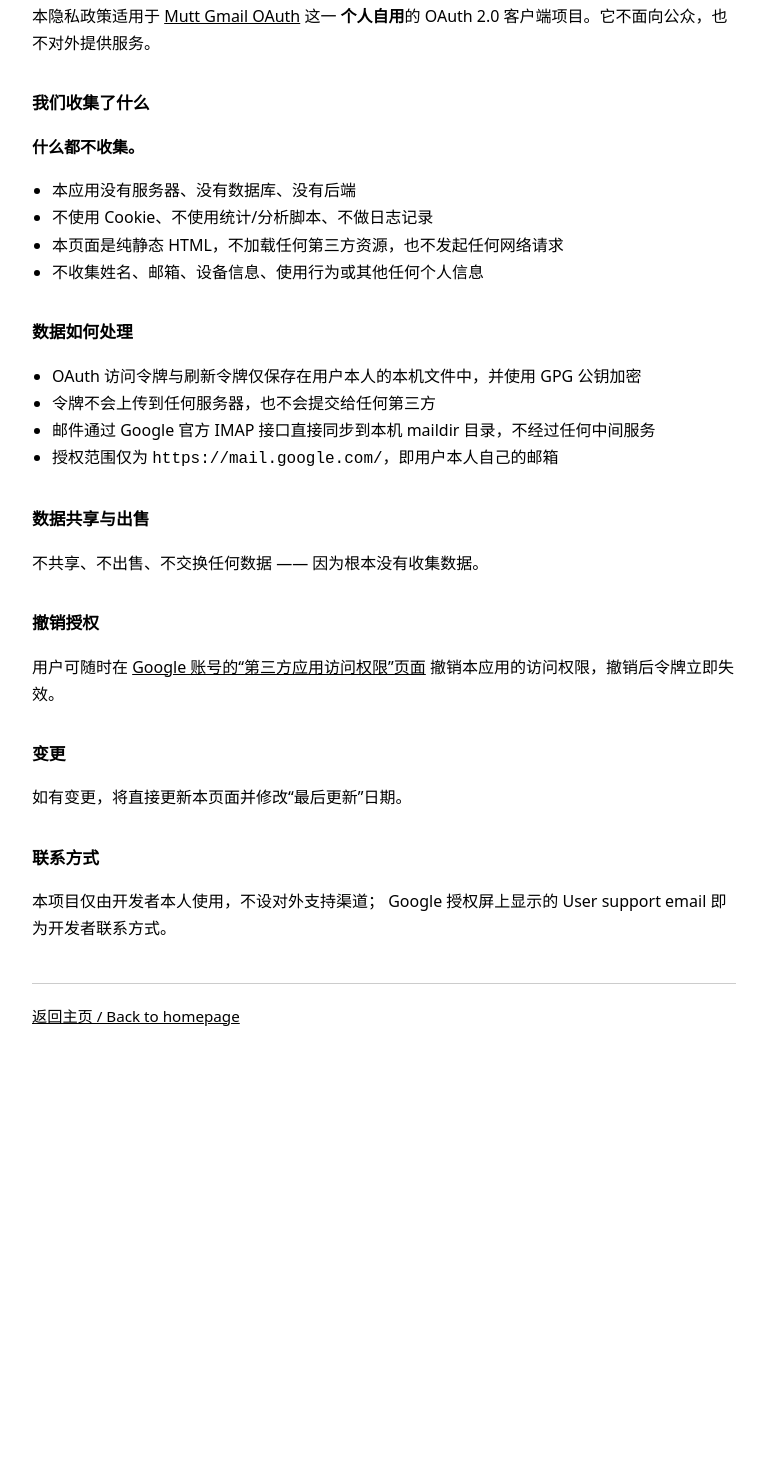
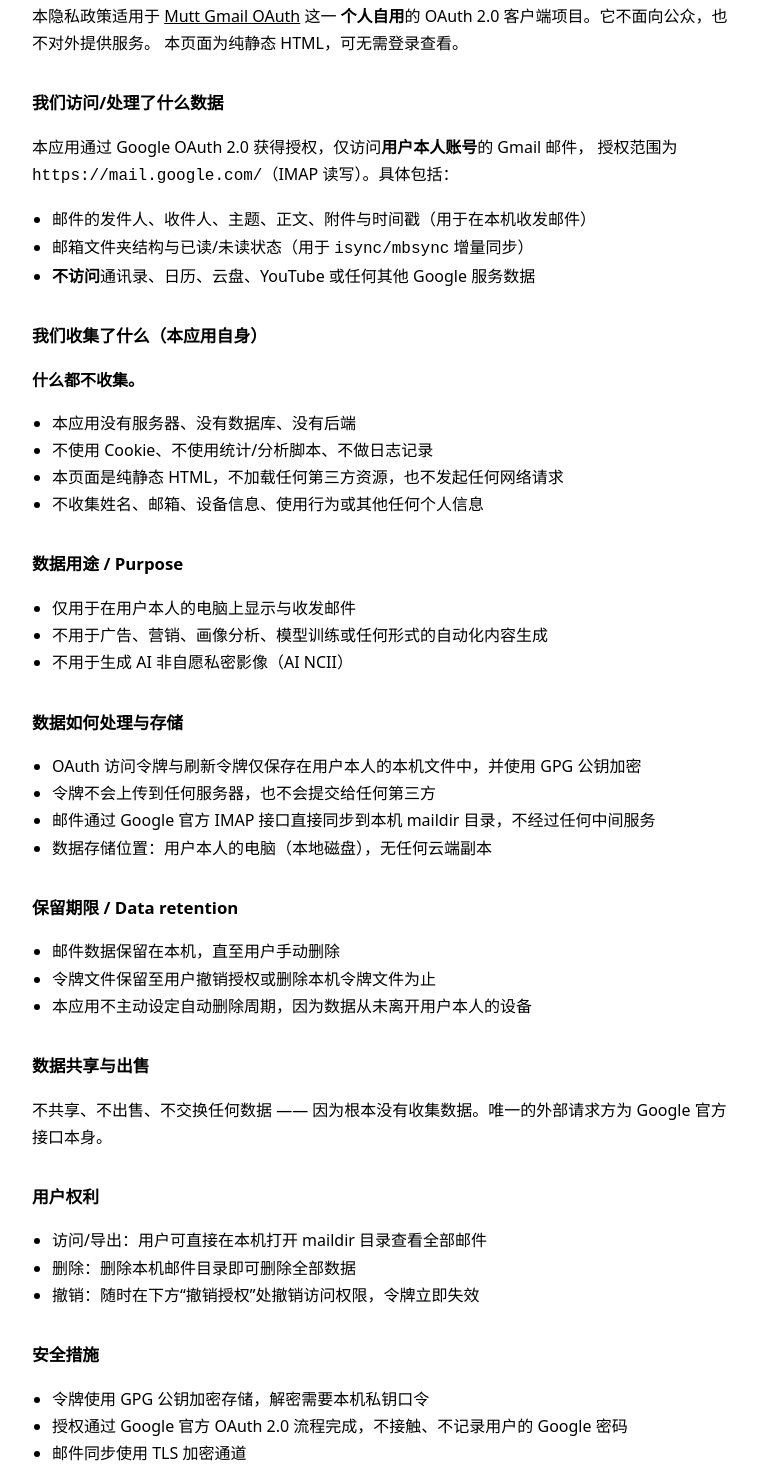
Before and after one commit to pixb/pixb.github.io, a plain HTML site: page privacy.html in a window 1280 px wide. Shown: the part 140-1610 px from the top of the page, without its empty margins (256-1023 px from the left). Before the commit the page ends 1217 px from the top, so only its background shows below. Drawn offline with Linux system fonts and the light colour scheme.

Commit message:
Expand homepage purpose/compliance and privacy policy details

```diff
--- a/privacy.html
+++ b/privacy.html
@@ -4,6 +4,7 @@
 <meta charset="utf-8">
 <meta name="viewport" content="width=device-width, initial-scale=1">
 <title>隐私政策 · Privacy Policy — Mutt Gmail OAuth</title>
+<meta name="description" content="Mutt Gmail OAuth 隐私政策：不收集任何用户数据，令牌仅本机 GPG 加密保存。">
 <style>
   :root { color-scheme: light dark; }
   body {
@@ -31,9 +32,21 @@
 <p>
   本隐私政策适用于 <a href="./index.html">Mutt Gmail OAuth</a> 这一
   <strong>个人自用</strong>的 OAuth 2.0 客户端项目。它不面向公众，也不对外提供服务。
+  本页面为纯静态 HTML，可无需登录查看。
 </p>
 
-<h2>我们收集了什么</h2>
+<h2>我们访问/处理了什么数据</h2>
+<p>
+  本应用通过 Google OAuth 2.0 获得授权，仅访问<strong>用户本人账号</strong>的 Gmail 邮件，
+  授权范围为 <code>https://mail.google.com/</code>（IMAP 读写）。具体包括：
+</p>
+<ul>
+  <li>邮件的发件人、收件人、主题、正文、附件与时间戳（用于在本机收发邮件）</li>
+  <li>邮箱文件夹结构与已读/未读状态（用于 <code>isync/mbsync</code> 增量同步）</li>
+  <li><strong>不访问</strong>通讯录、日历、云盘、YouTube 或任何其他 Google 服务数据</li>
+</ul>
+
+<h2>我们收集了什么（本应用自身）</h2>
 <p><strong>什么都不收集。</strong></p>
 <ul>
   <li>本应用没有服务器、没有数据库、没有后端</li>
@@ -42,16 +55,44 @@
   <li>不收集姓名、邮箱、设备信息、使用行为或其他任何个人信息</li>
 </ul>
 
-<h2>数据如何处理</h2>
+<h2>数据用途 / Purpose</h2>
+<ul>
+  <li>仅用于在用户本人的电脑上显示与收发邮件</li>
+  <li>不用于广告、营销、画像分析、模型训练或任何形式的自动化内容生成</li>
+  <li>不用于生成 AI 非自愿私密影像（AI NCII）</li>
+</ul>
+
+<h2>数据如何处理与存储</h2>
 <ul>
   <li>OAuth 访问令牌与刷新令牌仅保存在用户本人的本机文件中，并使用 GPG 公钥加密</li>
   <li>令牌不会上传到任何服务器，也不会提交给任何第三方</li>
   <li>邮件通过 Google 官方 IMAP 接口直接同步到本机 maildir 目录，不经过任何中间服务</li>
-  <li>授权范围仅为 <code>https://mail.google.com/</code>，即用户本人自己的邮箱</li>
+  <li>数据存储位置：用户本人的电脑（本地磁盘），无任何云端副本</li>
+</ul>
+
+<h2>保留期限 / Data retention</h2>
+<ul>
+  <li>邮件数据保留在本机，直至用户手动删除</li>
+  <li>令牌文件保留至用户撤销授权或删除本机令牌文件为止</li>
+  <li>本应用不主动设定自动删除周期，因为数据从未离开用户本人的设备</li>
 </ul>
 
 <h2>数据共享与出售</h2>
-<p>不共享、不出售、不交换任何数据 —— 因为根本没有收集数据。</p>
+<p>不共享、不出售、不交换任何数据 —— 因为根本没有收集数据。唯一的外部请求方为 Google 官方接口本身。</p>
+
+<h2>用户权利</h2>
+<ul>
+  <li>访问/导出：用户可直接在本机打开 maildir 目录查看全部邮件</li>
+  <li>删除：删除本机邮件目录即可删除全部数据</li>
+  <li>撤销：随时在下方“撤销授权”处撤销访问权限，令牌立即失效</li>
+</ul>
+
+<h2>安全措施</h2>
+<ul>
+  <li>令牌使用 GPG 公钥加密存储，解密需要本机私钥口令</li>
+  <li>授权通过 Google 官方 OAuth 2.0 流程完成，不接触、不记录用户的 Google 密码</li>
+  <li>邮件同步使用 TLS 加密通道</li>
+</ul>
 
 <h2>撤销授权</h2>
 <p>
@@ -66,11 +107,13 @@
 <h2>联系方式</h2>
 <p>
   本项目仅由开发者本人使用，不设对外支持渠道；
-  Google 授权屏上显示的 User support email 即为开发者联系方式。
+  Google 授权屏与控制台中显示的 User support email 即为开发者联系方式。
 </p>
 
 <footer>
   <a href="./index.html">返回主页 / Back to homepage</a>
+  ·
+  <a href="./terms.html">服务条款 / Terms of Service</a>
 </footer>
 
 </body>
```
Also changed, not shown: index.html (+20 -2 lines).
